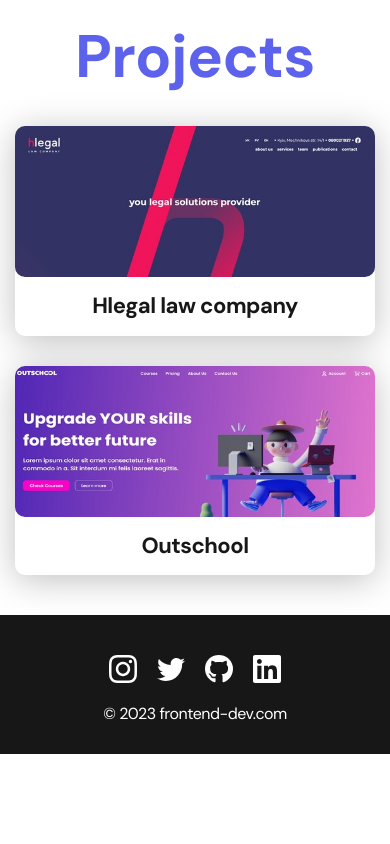
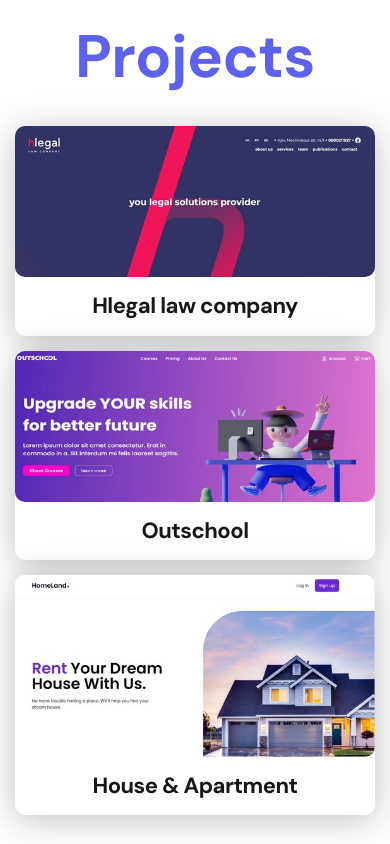
Before and after one commit to Dmytro1808/PortfolioWeb, a React (Create React App) app: page / in a window 390 px wide. Shown: the part 860-1704 px from the top of the page. Before the commit the page ends 1614 px from the top, so only its background shows below. Built offline with nearby package versions, Linux system fonts and the light colour scheme.

Commit message:
Add new code

```diff
--- a/src/containers/Projects/Projects.css
+++ b/src/containers/Projects/Projects.css
@@ -3,23 +3,23 @@
   margin: 0 auto;
   max-width: 1200px;
   padding: 0 15px;
-  display: flex;
-  gap: 50px;
-}
-.projects {
-  gap: 30px;
   display: grid;
+  gap: 40px;
   grid-template-columns: repeat(2, 1fr);
+  grid-template-areas:
+    "first-project second-project"
+    "third-project third-project";
 }
 .project__img {
   max-width: 100%;
   border-radius: 10px;
   border-radius: 10px;
 }
-.project {
-  box-shadow: 0px 5px 35px 0px rgba(0, 0, 0, 0.25);
-  background-color: var(--white);
-  border-radius: 10px;
+
+.hlegal-item:nth-child(3) {
+  grid-area: third-project;
+  justify-self: center;
+  text-align: center;
 }
 
 /*Button*/
@@ -37,10 +37,10 @@
 }
 
 .section_project {
-  padding: 70px 0;
+  padding: 40px 0;
 }
 .title-1 {
-  margin-bottom: 60px;
+  margin-bottom: 30px;
   font-size: 60px;
   font-weight: 700;
   line-height: 1.3;
--- a/src/containers/StartPage/StartPage.css
+++ b/src/containers/StartPage/StartPage.css
@@ -24,11 +24,7 @@
   text-align: center;
   color: var(--text-color);
 }
-.projects {
-  gap: 30px;
-  display: grid;
-  grid-template-columns: repeat(2, 1fr);
-}
+
 .project__img {
   max-width: 100%;
   border-radius: 10px;
@@ -38,9 +34,37 @@
   box-shadow: 0px 5px 35px 0px rgba(0, 0, 0, 0.25);
   background-color: var(--white);
   border-radius: 10px;
+  margin-bottom: 15px;
+}
+.projects {
+  display: grid;
+  gap: 30px;
+  grid-template-columns: repeat(2, 1fr);
+  grid-template-areas:
+    "first-project second-project"
+    "third-project third-project";
+}
+
+.project:nth-child(1) {
+  grid-area: first-project;
+}
+
+.project:nth-child(2) {
+  grid-area: second-project;
+}
+
+.project:nth-child(3) {
+  grid-area: third-project;
+  justify-self: center;
+  text-align: center;
 }
 @media (max-width: 620px) {
   .title-1 {
     margin-bottom: 30px;
   }
+
+  .projects {
+    display: block;
+    gap: 30px;
+  }
 }
--- a/src/containers/StartPage/StartPage.js
+++ b/src/containers/StartPage/StartPage.js
@@ -1,6 +1,8 @@
 import "./StartPage.css";
 import Hlegal from "../../img/projects/Hlegal.jpg";
 import Out from "../../img/projects/Out.jpg";
+import RentHouse from "../../img/projects/RentHouse.jpg";
+
 import Header from "../../components/Header/Header";
 import { Link } from "react-router-dom";
 
@@ -36,6 +38,20 @@
                 <h3 className="project__title">Outschool</h3>
               </Link>
             </li>
+            <li className="project">
+              <Link
+                to="https://renthouseusacanada.netlify.app/"
+                target="_blank"
+                rel="noreferrer"
+              >
+                <img
+                  className="project__img"
+                  src={RentHouse}
+                  alt="project_img"
+                />
+                <h3 className="project__title">House & Apartment</h3>
+              </Link>
+            </li>
           </ul>
         </div>
       </main>
--- a/src/helpers/ItemProjectList.js
+++ b/src/helpers/ItemProjectList.js
@@ -1,5 +1,6 @@
 import itemHilelImg from "../img/projects/Hlegal.jpg";
 import itemOutImg from "../img/projects/Out.jpg";
+import itemRentImg from "../img/projects/RentHouse.jpg";
 
 const projects = [
   {
@@ -18,6 +19,14 @@
     gitHubLink: "https://github.com/Dmytro1808/SiteForOutschool",
     siteLink: "https://dmytro1808.github.io/SiteForOutschool/",
   },
+  {
+    id: "3",
+    title: "House & Apartment",
+    skills: "Skills: HTML, JS, REACT, TAILWIND, REACT ROUTER",
+    img: itemRentImg,
+    gitHubLink: "https://github.com/Dmytro1808/RentHome",
+    siteLink: "https://renthouseusacanada.netlify.app/",
+  },
 ];
 
 export { projects };
```
Also changed, not shown: src/img/projects/RentHouse.jpg (added).
